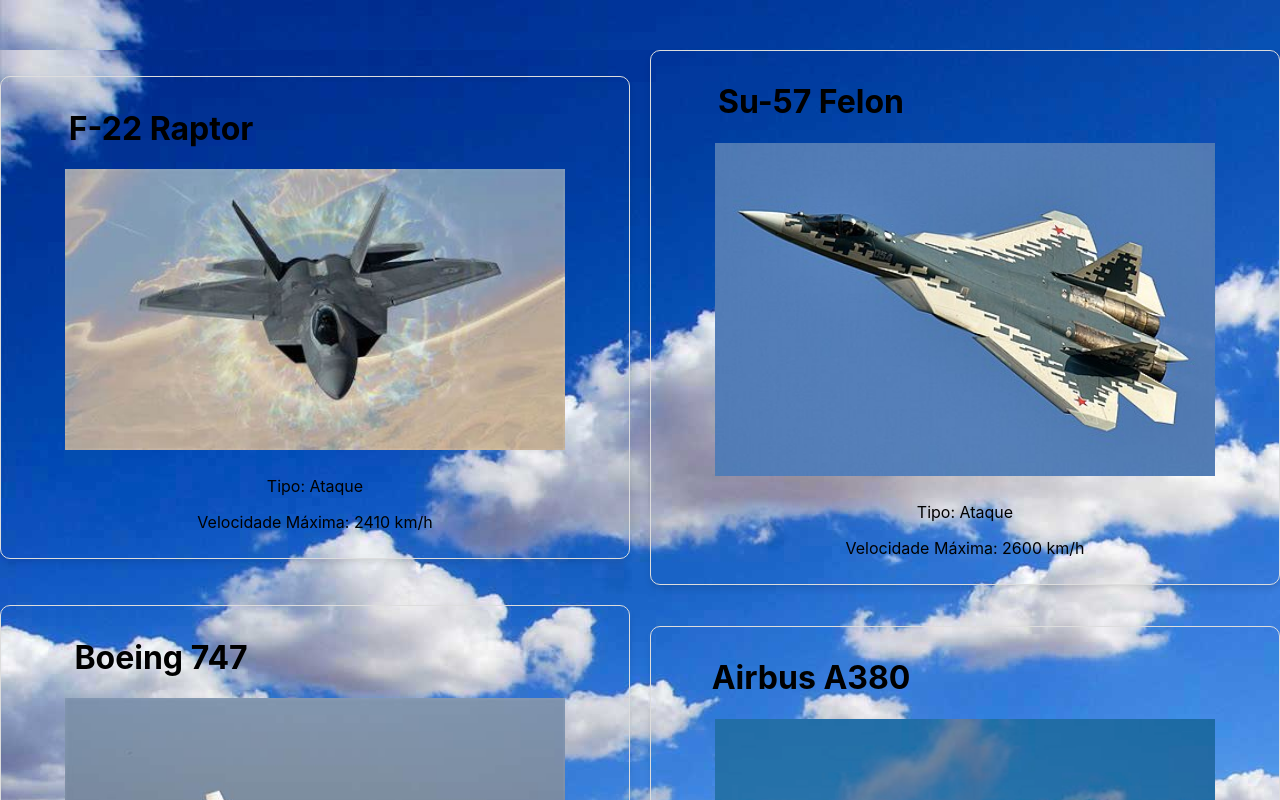
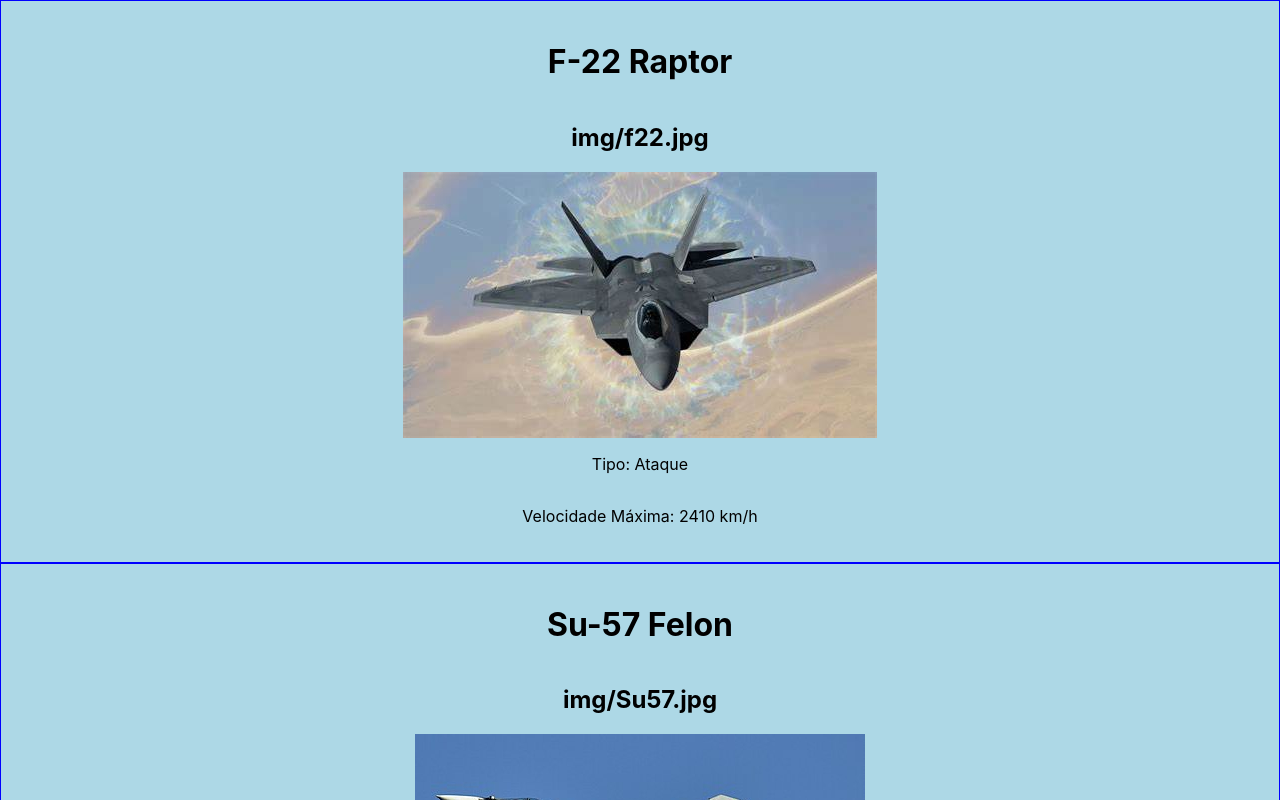
Before and after one commit to Camrov8/projectotecweb, a React (Create React App) app: page /Planes in a window 1280 px wide. Shown: the top 800 px of the page. Built offline with nearby package versions, Linux system fonts and the light colour scheme.

Commit message:
pequenas atualizações!

```diff
--- a/src/Layout.css
+++ b/src/Layout.css
@@ -1,8 +1,46 @@
 .bodyLayout {
+    display: flex;
+    justify-content: center;
+    align-items: center;
+    height: auto;
+    border-color: rgb(233, 8, 8) ;
+
 }
 
 .linkPlanes {
-    margin-left: 40%;
-    margin-top: 10%;
+    max-width: 100%;
+    display: flex;
+    justify-content: center;
+    align-items: center;
+    width: 100%;
+    height: auto;
+
 
 }
+
+.linkPlanes:hover{
+    transform: scale(1.1);
+    opacity: 0.8;
+}
+
+#aviacao{
+    color:white;
+    font-size: 10vh;
+    display: flex;
+    justify-content: center;
+    align-items: center;
+    height: auto;
+    animation: rotateHorizontal 3s infinite linear;
+}
+
+@keyframes rotateHorizontal {
+    0% {
+      transform: rotateX(0deg);
+    }
+    50% {
+      transform: rotateX(180deg); /* Meio do giro */
+    }
+    100% {
+      transform: rotateX(360deg); /* Finaliza o giro completo */
+    }
+  }
--- a/src/Layout.js
+++ b/src/Layout.js
@@ -5,9 +5,10 @@
     <>
        <body className="layoutBody">
        <nav>
+       <p id="aviacao">Aviação</p><br/>
           <div className="linkPlanes">
             <Link to="/Planes" id='link'>
-              <img src="/img/f22.jpg" alt="" height="100vh" width="200vw"/>
+              <img src="/img/plane.jpg" alt="" />
             </Link>
           </div>
         </nav>
--- a/src/Planes.css
+++ b/src/Planes.css
@@ -1,21 +1,24 @@
 .body{
     /*background-image: url("/public/img/Sky.jpg");*/
-    background-color: red;
+   /*background-color: red;*/
 }
 
 
 
-.planes{ display: grid;
-    grid-template-columns: repeat(2, 1fr); /* 2 colunas */
+/* .planes{
+    display: grid;
+    grid-template-columns: repeat(2, 1fr);
     gap: 20px;
     justify-content: center;
     align-items: center;
     margin: 50px auto;
-    /*background-image: url("/public/img/Sky.jpg");*/
+    background-image: url("/public/img/Sky.jpg");
     background-image: -o-repeating-linear-gradient();
 
     height: 100vh;
     width: 100vw;
+
+
 }
 .plane{
     text-align: center;
@@ -24,10 +27,24 @@
     border-radius: 10px;
     box-shadow: 0 4px 6px rgba(0, 0, 0, 0.1);
 
+
+
 }
 .img{
     width: 100%;
-    max-width: 300px; /* Tamanho máximo das imagens */
+    max-width: 300px;
     height: auto;
     border-radius: 10px;
+
+} */
+
+.plane{
+    display: flex;
+  justify-content: space-between;
+  justify-content: center;
+  align-items: center;
+  flex-direction: column;
+  padding: 20px;
+  background-color: lightblue;
+  border: 1px solid blue;
 }
--- a/src/Planes.js
+++ b/src/Planes.js
@@ -1,6 +1,6 @@
 
 
-let dados = [
+/*let dados = [
     {
         "id": 1,
         "nome": "F-22 Raptor",
@@ -29,7 +29,9 @@
         "velocidadeMaxima": "1020 km/h",
         "img":<img src="img\A380.jpg" alt="Foto de um avião" width="500"></img>
     },
-]
+]*/
+
+import dados from "./dados.json";
 function Planes(props){
 
 
@@ -39,8 +41,9 @@
                 <div className="planes">
                     {dados.map((item, index) => (
                         <div key={index} className="plane">
-                            <h1 className="img">{item.nome}</h1>
+                            <h1 >{item.nome}</h1>
                             <h2>{item.img}</h2>
+                            <img src={item.img} />
                             <p>Tipo: {item.tipo}</p>
                             <p>Velocidade Máxima: {item.velocidadeMaxima}</p>
                         </div>
--- /dev/null
+++ b/src/dados.json
@@ -0,0 +1,30 @@
+[
+    {
+      "id": 1,
+      "nome": "F-22 Raptor",
+      "tipo": "Ataque",
+      "velocidadeMaxima": "2410 km/h",
+      "img": "img/f22.jpg"
+    },
+    {
+      "id": 2,
+      "nome": "Su-57 Felon",
+      "tipo": "Ataque",
+      "velocidadeMaxima": "2600 km/h",
+      "img": "img/Su57.jpg"
+    },
+    {
+      "id": 3,
+      "nome": "Boeing 747",
+      "tipo": "Comercial",
+      "velocidadeMaxima": "988 km/h",
+      "img": "img/boeing747.jpg"
+    },
+    {
+      "id": 4,
+      "nome": "Airbus A380",
+      "tipo": "Comercial",
+      "velocidadeMaxima": "1020 km/h",
+      "img": "img/A380.jpg"
+    }
+  ]
```
Also changed, not shown: public/img/plane.jpg (added), src/dados.txt (deleted).
